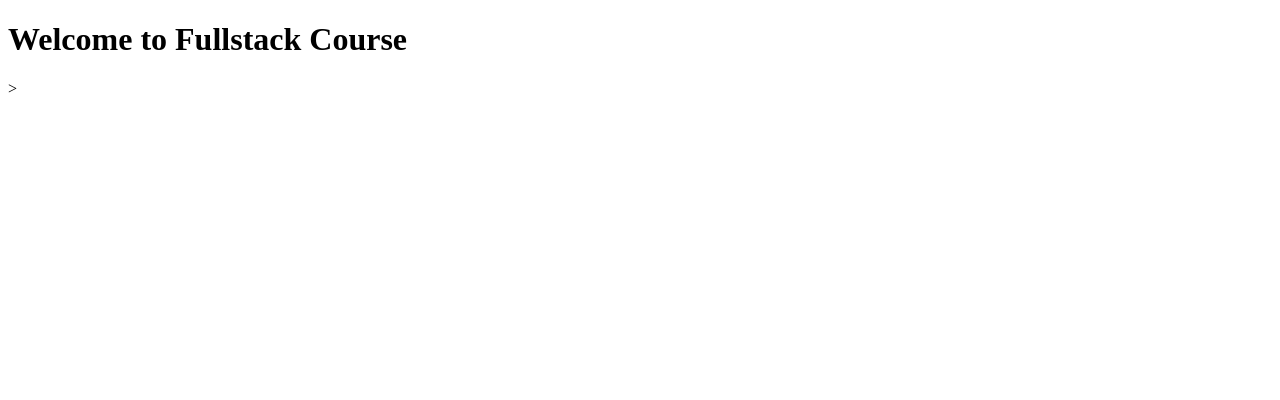
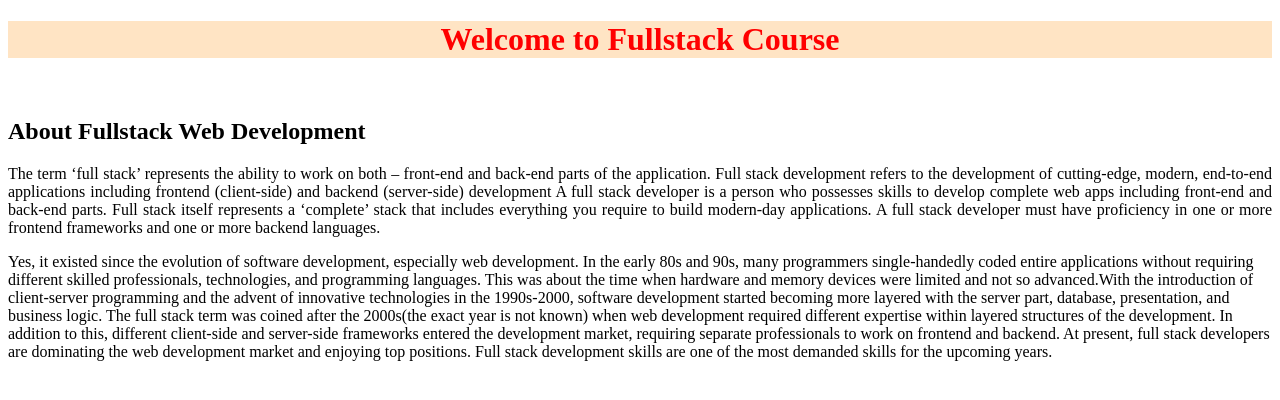
Before and after one commit to prashantsahu99/Fullstack-Practical-1, a plain HTML site: page index.html in a window 1280 px wide. Drawn offline with Linux system fonts and the light colour scheme.

Commit message:
Added data

```diff
--- a/index.html
+++ b/index.html
@@ -7,6 +7,16 @@
     <title>Practical-1</title>
 </head>
 <body>
-    <h1>Welcome to Fullstack Course</h1>>
+    <h1 style="text-align: center;color: red; background-color: bisque;">Welcome to Fullstack Course</h1>
+    <br>
+    <h2>About Fullstack Web Development</h2>
+    <p style="text-align: justify;">The term ‘full stack’ represents the ability to work on both – front-end and back-end parts of the application. Full stack development refers to the development of cutting-edge, modern, end-to-end applications including frontend (client-side) and backend (server-side) development A full stack developer is a person who possesses skills to develop complete web apps including front-end and back-end parts. Full stack itself represents a ‘complete’ stack that includes everything you require to build modern-day applications.
+     A full stack developer must have proficiency in one or more frontend frameworks and one or more backend languages.
+</p>
+<p>Yes, it existed since the evolution of software development, especially web development. In the early 80s and 90s, many programmers single-handedly coded entire applications without requiring different skilled professionals, technologies, and programming languages. This was about the time when hardware and memory devices were limited and not so advanced.With the introduction of client-server programming and the advent of innovative technologies in the 1990s-2000, software development started becoming more layered with the server part, database, presentation, and business logic.
+    The full stack term was coined after the 2000s(the exact year is not known) when web development required different expertise within layered structures of the development. In addition to this, different client-side and server-side frameworks entered the development market, requiring separate professionals to work on frontend and backend.
+    At present, full stack developers are dominating the web development market and enjoying top positions. Full stack development skills are one of the most demanded skills for the upcoming years.</p>
+
+
 </body>
 </html>
```
